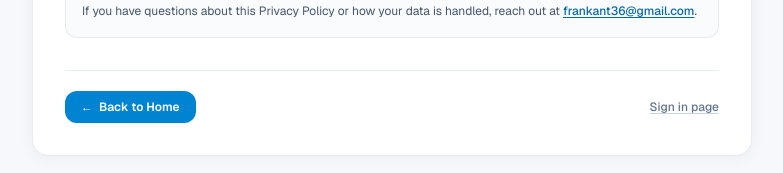
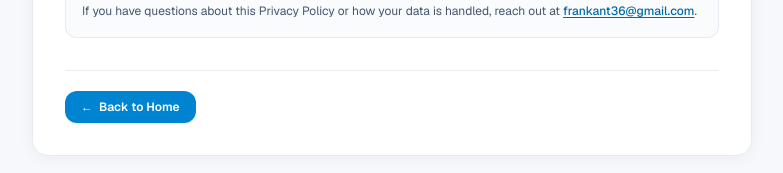
Before and after one commit to thomasm444/better-otu, a Next.js app: page /privacy-policy in a window 1280 px wide. Shown: the part 1426-1599 px from the top of the page, without its empty margins (248-1031 px from the left). Built offline with nearby package versions, Linux system fonts and the light colour scheme; no server answers.

Commit message:
Removed excess sign in link from privacy policy.

```diff
--- a/src/app/privacy-policy/page.tsx
+++ b/src/app/privacy-policy/page.tsx
@@ -234,19 +234,13 @@ export default function PrivacyPolicyPage() {
               </p>
             </section>
 
-            <div className="flex items-center justify-between border-t border-slate-200/80 pt-5 dark:border-slate-800">
+            <div className="flex items-center border-t border-slate-200/80 pt-5 dark:border-slate-800">
               <Link
                 href="/"
                 className="inline-flex items-center gap-1.5 rounded-xl bg-sky-600 px-4 py-2 text-xs font-semibold text-white shadow-xs transition-colors hover:bg-sky-700 focus-visible:ring-2 focus-visible:ring-sky-500 focus-visible:outline-none dark:bg-sky-500 dark:hover:bg-sky-600"
               >
                 <span aria-hidden="true">&larr;</span>
                 <span>Back to Home</span>
-              </Link>
-              <Link
-                href="/login"
-                className="text-xs font-medium text-slate-500 underline decoration-slate-300 underline-offset-2 transition-colors hover:text-slate-800 dark:text-slate-400 dark:decoration-slate-700 dark:hover:text-slate-200"
-              >
-                Sign in page
               </Link>
             </div>
           </div>
```
